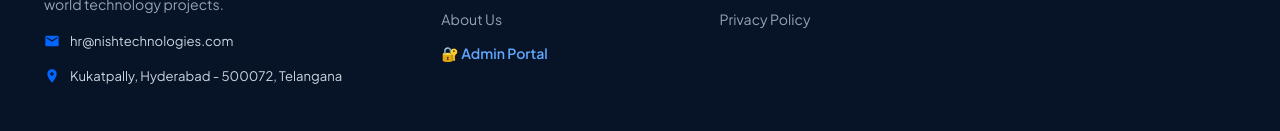
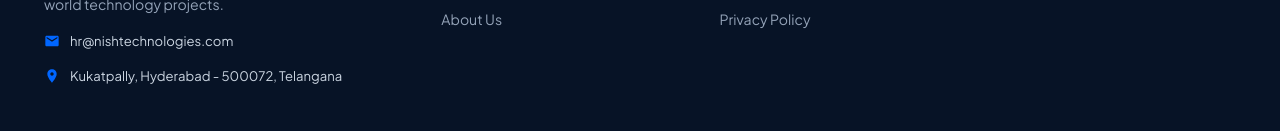
Before and after one commit to shaikmuzammil2911-ux/nish-technologies-, a website with bundled scripts: page index.html in a window 1280 px wide. Shown: the part 3604-3735 px from the top of the page. Built offline with nearby package versions, Linux system fonts and the light colour scheme.

Commit message:
Hide Admin Portal link from main website footer

```diff
--- a/index.html
+++ b/index.html
@@ -411,7 +411,6 @@
             <li><a href="#internships" class="footer-link">Internship Opportunities</a></li>
             <li><a href="domains.html" class="footer-link">Domains</a></li>
             <li><a href="#why-nti" class="footer-link">About Us</a></li>
-            <li><a href="admin.html" class="footer-link" style="color: #60A5FA; font-weight: 600;">🔐 Admin Portal</a></li>
           </ul>
         </div>
 
```
